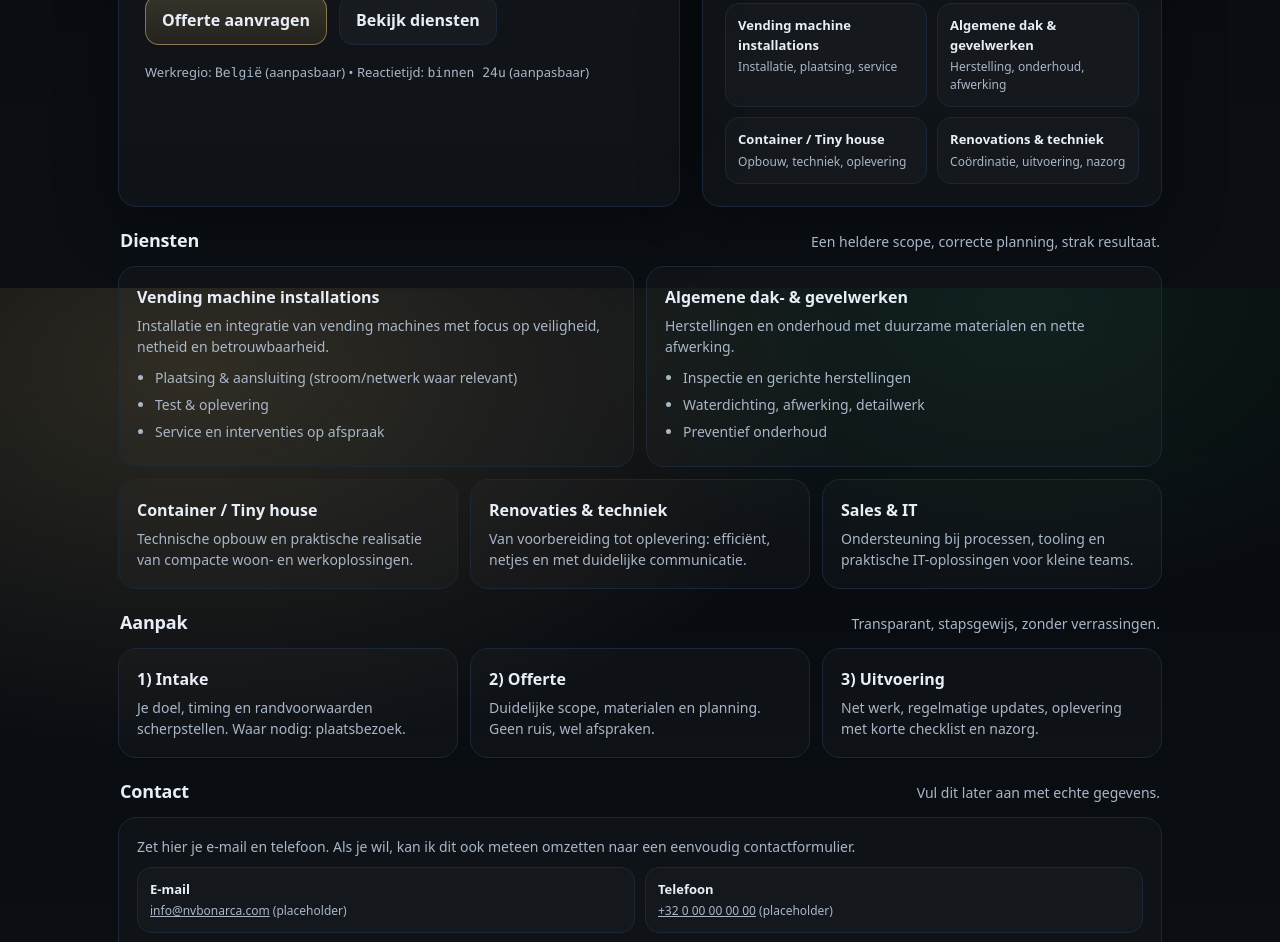
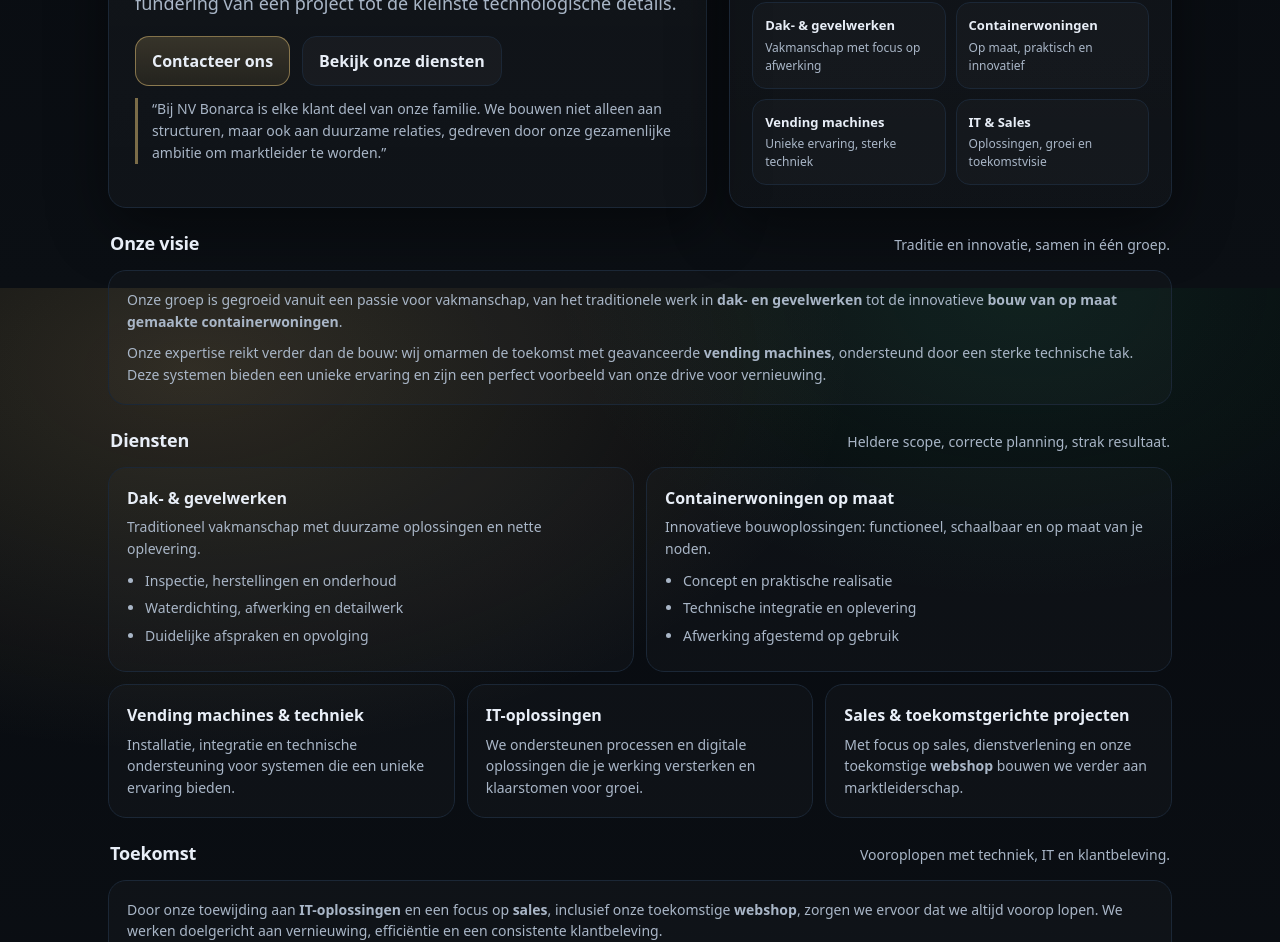
Before and after one commit to elektrovlaanderen/NVBONARCA, a plain HTML site: page index.html in a window 1280 px wide. Shown: the part 512-1454 px from the top of the page. Drawn offline with Linux system fonts and the light colour scheme.

Commit message:
Update index.html

```diff
--- a/index.html
+++ b/index.html
@@ -1,21 +1,25 @@
 <!--
-Voorlopige landingspagina voor NVbonarca.com
-Gebruik: maak een repo (bv. nvbonarca-site) en zet dit bestand als /index.html.
-Zet je logo in dezelfde map als dit bestand en noem het: logo.jpg
-(Alternatief: pas de bestandsnaam hieronder aan.)
+NVbonarca.com – aangepaste voorlopige landingspagina
+Plaats je logo in dezelfde map als dit bestand en noem het: logo.jpg
+(Als de bestandsnaam anders is, pas de src hieronder aan.)
+
+Aanbevolen repo-structuur:
+/
+  index.html
+  logo.jpg
 -->
 <!doctype html>
 <html lang="nl-BE">
 <head>
   <meta charset="utf-8" />
   <meta name="viewport" content="width=device-width, initial-scale=1" />
-  <title>NV Bonarca | Installations • Dak & Gevel • Renovaties • IT</title>
-  <meta name="description" content="NV Bonarca: Vending machine installations, dak- en gevelwerken, container/tiny house, renovaties & techniek, sales & IT." />
+  <title>NV Bonarca | Familiebedrijf met een visie</title>
+  <meta name="description" content="NV Bonarca: meer dan 25 jaar expertise in dak- en gevelwerken, containerwoningen, vending machines, techniek, IT en sales." />
   <meta name="theme-color" content="#0b0f14" />
 
   <!-- Open Graph -->
-  <meta property="og:title" content="NV Bonarca" />
-  <meta property="og:description" content="Installations • Dak & Gevel • Renovaties • IT" />
+  <meta property="og:title" content="NV Bonarca – Familiebedrijf met een visie" />
+  <meta property="og:description" content="Meer dan 25 jaar vakmanschap in bouw, techniek en innovatie." />
   <meta property="og:type" content="website" />
   <meta property="og:image" content="logo.jpg" />
 
@@ -31,9 +35,8 @@
       --ok:#35d07f;
       --shadow: 0 18px 60px rgba(0,0,0,.45);
       --radius: 18px;
-      --max: 1100px;
+      --max: 1120px;
       --pad: clamp(18px, 3vw, 28px);
-      font-synthesis-weight:none;
     }
     *{box-sizing:border-box}
     html,body{height:100%}
@@ -45,7 +48,7 @@
         radial-gradient(900px 600px at 80% 0%, rgba(53,208,127,.10), transparent 52%),
         linear-gradient(180deg, #070a0f, #0b0f14);
       color:var(--text);
-      line-height:1.5;
+      line-height:1.55;
     }
     a{color:inherit}
     .wrap{max-width:var(--max); margin:0 auto; padding:24px var(--pad) 56px;}
@@ -53,30 +56,20 @@
       display:flex; align-items:center; justify-content:space-between;
       gap:16px; padding:18px 0 10px;
     }
-    .brand{
-      display:flex; align-items:center; gap:12px;
-      text-decoration:none;
-    }
-    .brand small{
-      display:block; color:var(--muted); font-size:12px; letter-spacing:.08em; text-transform:uppercase;
-    }
-    .nav{
-      display:flex; gap:14px; flex-wrap:wrap; justify-content:flex-end;
-      color:var(--muted); font-size:14px;
-    }
+    .brand{display:flex; align-items:center; gap:12px; text-decoration:none;}
+    .brand small{display:block; color:var(--muted); font-size:12px; letter-spacing:.08em; text-transform:uppercase;}
+    .nav{display:flex; gap:14px; flex-wrap:wrap; justify-content:flex-end; color:var(--muted); font-size:14px;}
     .nav a{ text-decoration:none; padding:8px 10px; border-radius:999px; border:1px solid transparent; }
     .nav a:hover{ border-color:var(--line); background:rgba(255,255,255,.02); color:var(--text); }
 
     .hero{
       margin-top:18px;
       display:grid;
-      grid-template-columns: 1.1fr .9fr;
+      grid-template-columns: 1.15fr .85fr;
       gap:22px;
       align-items:stretch;
     }
-    @media (max-width: 920px){
-      .hero{grid-template-columns:1fr; }
-    }
+    @media (max-width: 920px){ .hero{grid-template-columns:1fr;} }
 
     .card{
       background: linear-gradient(180deg, rgba(255,255,255,.04), rgba(255,255,255,.02));
@@ -86,9 +79,7 @@
       overflow:hidden;
     }
     .card-inner{ padding: 26px; }
-    @media (max-width: 520px){
-      .card-inner{ padding: 20px; }
-    }
+    @media (max-width: 520px){ .card-inner{ padding: 20px; } }
 
     .kicker{
       display:inline-flex; align-items:center; gap:10px;
@@ -103,11 +94,12 @@
     .dot{width:7px; height:7px; border-radius:99px; background:var(--ok); box-shadow:0 0 0 4px rgba(53,208,127,.12);}
     h1{
       margin:14px 0 10px;
-      font-size: clamp(30px, 4vw, 48px);
-      line-height:1.08;
+      font-size: clamp(30px, 4vw, 46px);
+      line-height:1.1;
       letter-spacing:-.02em;
     }
-    .lead{color:var(--muted); font-size: clamp(15px, 1.5vw, 18px); margin:0 0 16px;}
+    .lead{color:var(--muted); font-size: clamp(15px, 1.5vw, 18px); margin:0 0 14px;}
+
     .cta-row{display:flex; gap:12px; flex-wrap:wrap; margin-top:18px;}
     .btn{
       display:inline-flex; align-items:center; justify-content:center; gap:10px;
@@ -115,7 +107,7 @@
       border-radius: 14px;
       border:1px solid var(--line);
       text-decoration:none;
-      font-weight:600;
+      font-weight:650;
       background: rgba(255,255,255,.03);
     }
     .btn:hover{ background: rgba(255,255,255,.06); }
@@ -127,11 +119,7 @@
       background: linear-gradient(180deg, rgba(212,181,111,.26), rgba(184,150,75,.16));
     }
 
-    .logo-box{
-      display:flex; flex-direction:column; gap:12px;
-      padding: 22px;
-      height:100%;
-    }
+    .logo-box{display:flex; flex-direction:column; gap:12px; padding:22px; height:100%;}
     .logo{
       width:min(360px, 100%);
       aspect-ratio:1/1;
@@ -142,10 +130,8 @@
       object-fit:cover;
       margin: 0 auto;
     }
-    .badge-grid{
-      display:grid; grid-template-columns:1fr 1fr; gap:10px;
-      margin-top: 8px;
-    }
+
+    .badge-grid{display:grid; grid-template-columns:1fr 1fr; gap:10px; margin-top: 6px;}
     .badge{
       border:1px solid var(--line);
       border-radius: 14px;
@@ -159,15 +145,12 @@
     .section-title{
       display:flex; align-items:baseline; justify-content:space-between; gap:12px;
       padding: 0 2px;
-      margin: 20px 0 12px;
+      margin: 22px 0 12px;
     }
     .section-title h2{ margin:0; font-size: 18px; letter-spacing:-.01em; }
     .section-title p{ margin:0; color:var(--muted); font-size:14px; }
 
-    .grid{
-      display:grid; gap:12px;
-      grid-template-columns: repeat(12, 1fr);
-    }
+    .grid{display:grid; gap:12px; grid-template-columns: repeat(12, 1fr);}
     .col-6{grid-column:span 6;}
     .col-4{grid-column:span 4;}
     .col-12{grid-column:span 12;}
@@ -184,11 +167,17 @@
     }
     .item h3{ margin:0 0 6px; font-size:16px;}
     .item p{ margin:0; color:var(--muted); font-size:14px;}
-    .list{
-      margin:10px 0 0; padding:0 0 0 18px;
-      color: var(--muted); font-size:14px;
+    .list{ margin:10px 0 0; padding:0 0 0 18px; color: var(--muted); font-size:14px; }
+    .list li{ margin: 6px 0; }
+
+    .quote{
+      border-left: 3px solid rgba(212,181,111,.55);
+      padding-left: 14px;
+      margin: 12px 0 0;
+      color: var(--muted);
+      font-size: 14px;
     }
-    .list li{ margin: 6px 0; }
+
     footer{
       margin-top: 26px;
       padding-top: 18px;
@@ -206,13 +195,14 @@
     <header>
       <a class="brand" href="#top" aria-label="NV Bonarca">
         <div>
-          <div style="font-weight:800; letter-spacing:.02em;">NV Bonarca</div>
-          <small>NVbonarca.com</small>
+          <div style="font-weight:850; letter-spacing:.02em;">NV Bonarca</div>
+          <small>nvbonarca.com</small>
         </div>
       </a>
       <nav class="nav" aria-label="Navigatie">
+        <a href="#visie">Visie</a>
         <a href="#diensten">Diensten</a>
-        <a href="#aanpak">Aanpak</a>
+        <a href="#toekomst">Toekomst</a>
         <a href="#contact">Contact</a>
       </nav>
     </header>
@@ -220,21 +210,28 @@
     <main id="top" class="hero">
       <div class="card">
         <div class="card-inner">
-          <div class="kicker"><span class="dot" aria-hidden="true"></span> Beschikbaar voor nieuwe opdrachten</div>
-          <h1>Installaties, dak- & gevelwerken, renovatie en IT — onder één dak.</h1>
+          <div class="kicker"><span class="dot" aria-hidden="true"></span> Familiebedrijf • 25+ jaar expertise</div>
+
+          <h1>Welkom bij NV Bonarca – Een familiebedrijf met een visie.</h1>
+
           <p class="lead">
-            NV Bonarca levert betrouwbare uitvoering met duidelijke afspraken: van vending machine installations tot renovaties & techniek,
-            en ondersteuning in sales & IT.
+            Bij NV Bonarca combineren we een rijk verleden met een blik op de toekomst. Als een trots familiebedrijf bouwen we al meer dan
+            25 jaar aan onze reputatie, waarbij elke stap wordt gezet met toewijding, expertise en een duidelijke visie.
+          </p>
+
+          <p class="lead" style="margin-top:-6px;">
+            Wij geloven in het leveren van uitzonderlijke kwaliteit, van de fundering van een project tot de kleinste technologische details.
           </p>
 
           <div class="cta-row">
-            <a class="btn primary" href="#contact">Offerte aanvragen</a>
-            <a class="btn" href="#diensten">Bekijk diensten</a>
+            <a class="btn primary" href="#contact">Contacteer ons</a>
+            <a class="btn" href="#diensten">Bekijk onze diensten</a>
           </div>
 
-          <div style="margin-top:18px; color:var(--muted); font-size:13px;">
-            Werkregio: <span class="mono">België</span> (aanpasbaar) • Reactietijd: <span class="mono">binnen 24u</span> (aanpasbaar)
-          </div>
+          <p class="quote">
+            “Bij NV Bonarca is elke klant deel van onze familie. We bouwen niet alleen aan structuren, maar ook aan duurzame relaties,
+            gedreven door onze gezamenlijke ambitie om marktleider te worden.”
+          </p>
         </div>
       </div>
 
@@ -243,103 +240,120 @@
           <img class="logo" src="logo.jpg" alt="NV Bonarca logo" />
           <div class="badge-grid">
             <div class="badge">
-              <strong>Vending machine installations</strong>
-              <span>Installatie, plaatsing, service</span>
+              <strong>Dak- & gevelwerken</strong>
+              <span>Vakmanschap met focus op afwerking</span>
             </div>
             <div class="badge">
-              <strong>Algemene dak & gevelwerken</strong>
-              <span>Herstelling, onderhoud, afwerking</span>
+              <strong>Containerwoningen</strong>
+              <span>Op maat, praktisch en innovatief</span>
             </div>
             <div class="badge">
-              <strong>Container / Tiny house</strong>
-              <span>Opbouw, techniek, oplevering</span>
+              <strong>Vending machines</strong>
+              <span>Unieke ervaring, sterke techniek</span>
             </div>
             <div class="badge">
-              <strong>Renovations & techniek</strong>
-              <span>Coördinatie, uitvoering, nazorg</span>
+              <strong>IT & Sales</strong>
+              <span>Oplossingen, groei en toekomstvisie</span>
             </div>
           </div>
         </div>
       </aside>
     </main>
 
+    <section id="visie">
+      <div class="section-title">
+        <h2>Onze visie</h2>
+        <p>Traditie en innovatie, samen in één groep.</p>
+      </div>
+
+      <div class="grid">
+        <div class="col-12">
+          <div class="item">
+            <p>
+              Onze groep is gegroeid vanuit een passie voor vakmanschap, van het traditionele werk in <strong>dak- en gevelwerken</strong>
+              tot de innovatieve <strong>bouw van op maat gemaakte containerwoningen</strong>.
+            </p>
+            <p style="margin-top:10px;">
+              Onze expertise reikt verder dan de bouw: wij omarmen de toekomst met geavanceerde <strong>vending machines</strong>,
+              ondersteund door een sterke technische tak. Deze systemen bieden een unieke ervaring en zijn een perfect voorbeeld van
+              onze drive voor vernieuwing.
+            </p>
+          </div>
+        </div>
+      </div>
+    </section>
+
     <section id="diensten">
       <div class="section-title">
         <h2>Diensten</h2>
-        <p>Een heldere scope, correcte planning, strak resultaat.</p>
+        <p>Heldere scope, correcte planning, strak resultaat.</p>
       </div>
 
       <div class="grid">
         <div class="col-6">
           <div class="item">
-            <h3>Vending machine installations</h3>
-            <p>Installatie en integratie van vending machines met focus op veiligheid, netheid en betrouwbaarheid.</p>
+            <h3>Dak- & gevelwerken</h3>
+            <p>Traditioneel vakmanschap met duurzame oplossingen en nette oplevering.</p>
             <ul class="list">
-              <li>Plaatsing & aansluiting (stroom/netwerk waar relevant)</li>
-              <li>Test & oplevering</li>
-              <li>Service en interventies op afspraak</li>
+              <li>Inspectie, herstellingen en onderhoud</li>
+              <li>Waterdichting, afwerking en detailwerk</li>
+              <li>Duidelijke afspraken en opvolging</li>
             </ul>
           </div>
         </div>
 
         <div class="col-6">
           <div class="item">
-            <h3>Algemene dak- & gevelwerken</h3>
-            <p>Herstellingen en onderhoud met duurzame materialen en nette afwerking.</p>
+            <h3>Containerwoningen op maat</h3>
+            <p>Innovatieve bouwoplossingen: functioneel, schaalbaar en op maat van je noden.</p>
             <ul class="list">
-              <li>Inspectie en gerichte herstellingen</li>
-              <li>Waterdichting, afwerking, detailwerk</li>
-              <li>Preventief onderhoud</li>
+              <li>Concept en praktische realisatie</li>
+              <li>Technische integratie en oplevering</li>
+              <li>Afwerking afgestemd op gebruik</li>
             </ul>
           </div>
         </div>
 
         <div class="col-4">
           <div class="item">
-            <h3>Container / Tiny house</h3>
-            <p>Technische opbouw en praktische realisatie van compacte woon- en werkoplossingen.</p>
+            <h3>Vending machines & techniek</h3>
+            <p>Installatie, integratie en technische ondersteuning voor systemen die een unieke ervaring bieden.</p>
           </div>
         </div>
 
         <div class="col-4">
           <div class="item">
-            <h3>Renovaties & techniek</h3>
-            <p>Van voorbereiding tot oplevering: efficiënt, netjes en met duidelijke communicatie.</p>
+            <h3>IT-oplossingen</h3>
+            <p>We ondersteunen processen en digitale oplossingen die je werking versterken en klaarstomen voor groei.</p>
           </div>
         </div>
 
         <div class="col-4">
           <div class="item">
-            <h3>Sales & IT</h3>
-            <p>Ondersteuning bij processen, tooling en praktische IT-oplossingen voor kleine teams.</p>
+            <h3>Sales & toekomstgerichte projecten</h3>
+            <p>Met focus op sales, dienstverlening en onze toekomstige <strong>webshop</strong> bouwen we verder aan marktleiderschap.</p>
           </div>
         </div>
       </div>
     </section>
 
-    <section id="aanpak">
+    <section id="toekomst">
       <div class="section-title">
-        <h2>Aanpak</h2>
-        <p>Transparant, stapsgewijs, zonder verrassingen.</p>
+        <h2>Toekomst</h2>
+        <p>Vooroplopen met techniek, IT en klantbeleving.</p>
       </div>
 
       <div class="grid">
-        <div class="col-4">
+        <div class="col-12">
           <div class="item">
-            <h3>1) Intake</h3>
-            <p>Je doel, timing en randvoorwaarden scherpstellen. Waar nodig: plaatsbezoek.</p>
-          </div>
-        </div>
-        <div class="col-4">
-          <div class="item">
-            <h3>2) Offerte</h3>
-            <p>Duidelijke scope, materialen en planning. Geen ruis, wel afspraken.</p>
-          </div>
-        </div>
-        <div class="col-4">
-          <div class="item">
-            <h3>3) Uitvoering</h3>
-            <p>Net werk, regelmatige updates, oplevering met korte checklist en nazorg.</p>
+            <p>
+              Door onze toewijding aan <strong>IT-oplossingen</strong> en een focus op <strong>sales</strong>, inclusief onze toekomstige
+              <strong>webshop</strong>, zorgen we ervoor dat we altijd voorop lopen. We werken doelgericht aan vernieuwing, efficiëntie en
+              een consistente klantbeleving.
+            </p>
+            <p style="margin-top:10px;">
+              We staan voor kwaliteit op elk niveau: van constructie en afwerking tot technische implementatie en nazorg.
+            </p>
           </div>
         </div>
       </div>
@@ -355,8 +369,9 @@
         <div class="col-12">
           <div class="item">
             <p style="margin:0 0 10px; color:var(--muted);">
-              Zet hier je e-mail en telefoon. Als je wil, kan ik dit ook meteen omzetten naar een eenvoudig contactformulier.
+              Voeg hier je e-mail, telefoon en regio toe. Indien gewenst kan dit ook een contactformulier worden.
             </p>
+
             <div class="grid" style="gap:10px;">
               <div class="col-6">
                 <div class="badge">
@@ -379,7 +394,7 @@
             </div>
 
             <div class="cta-row" style="margin-top:14px;">
-              <a class="btn primary" href="mailto:info@nvbonarca.com?subject=Offerte%20NV%20Bonarca">Mail voor offerte</a>
+              <a class="btn primary" href="mailto:info@nvbonarca.com?subject=Aanvraag%20NV%20Bonarca">Mail ons</a>
               <a class="btn" href="#top">Terug naar boven</a>
             </div>
           </div>
```
